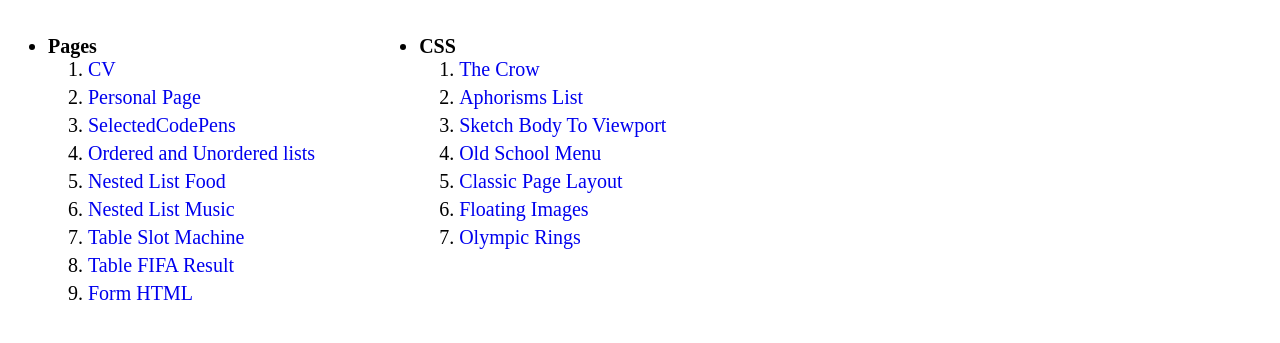
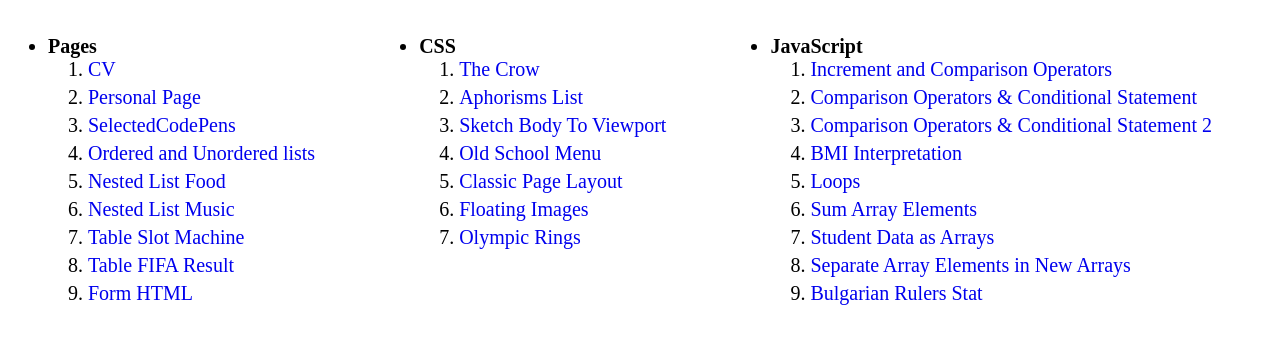
Before and after one commit to RTerziev01/Progress, a plain HTML site: page HW/index.html in a window 1280 px wide. Shown: the part 61-404 px from the top of the page. Drawn offline with Linux system fonts and the light colour scheme.

Commit message:
Update index.html

```diff
--- a/HW/index.html
+++ b/HW/index.html
@@ -18,6 +18,9 @@
         a:hover{text-decoration: underline; color: goldenrod;}
         a:active{color: red;}
 
+        .JavaScript {
+            padding-left: 100px;
+        }
     </style>
 </head>
 <body>
@@ -55,5 +58,22 @@
         </li>
     </ul>
 </div>
+<div class="all">
+    <ul class="JavaScript">
+        <li><b>JavaScript</b>
+            <ol>
+                <li><a href="./js/Task1.Increment_and_Comparison_Operators.js">Increment and Comparison Operators</a></li>
+                <li><a href="./js/Task2.Comparison_Operators&Conditional-Statement.html">Comparison Operators & Conditional Statement</a></li>
+                <li><a href="./js/Task3.Comparison_Operators&Conditional-Statement.html">Comparison Operators & Conditional Statement 2</a></li>
+                <li><a href="./js/Task4.BMI_Interpretation.html">BMI Interpretation</a></li>
+                <li><a href="./js/Task5.Loops.html">Loops</a></li>
+                <li><a href="./js/sumArrayElements.html">Sum Array Elements</a></li>
+                <li><a href="./js/studentDataAsArrays.html">Student Data as Arrays</a></li>
+                <li><a href="./js/separateArrayElementsInNewArrays.html">Separate Array Elements in New Arrays</a></li>
+                <li><a href="./js/BulgarianRulersStat.html">Bulgarian Rulers Stat</a></li>
+            </ol>
+        </li>
+    </ul>
+</div>
 </body>
 </html>
```
